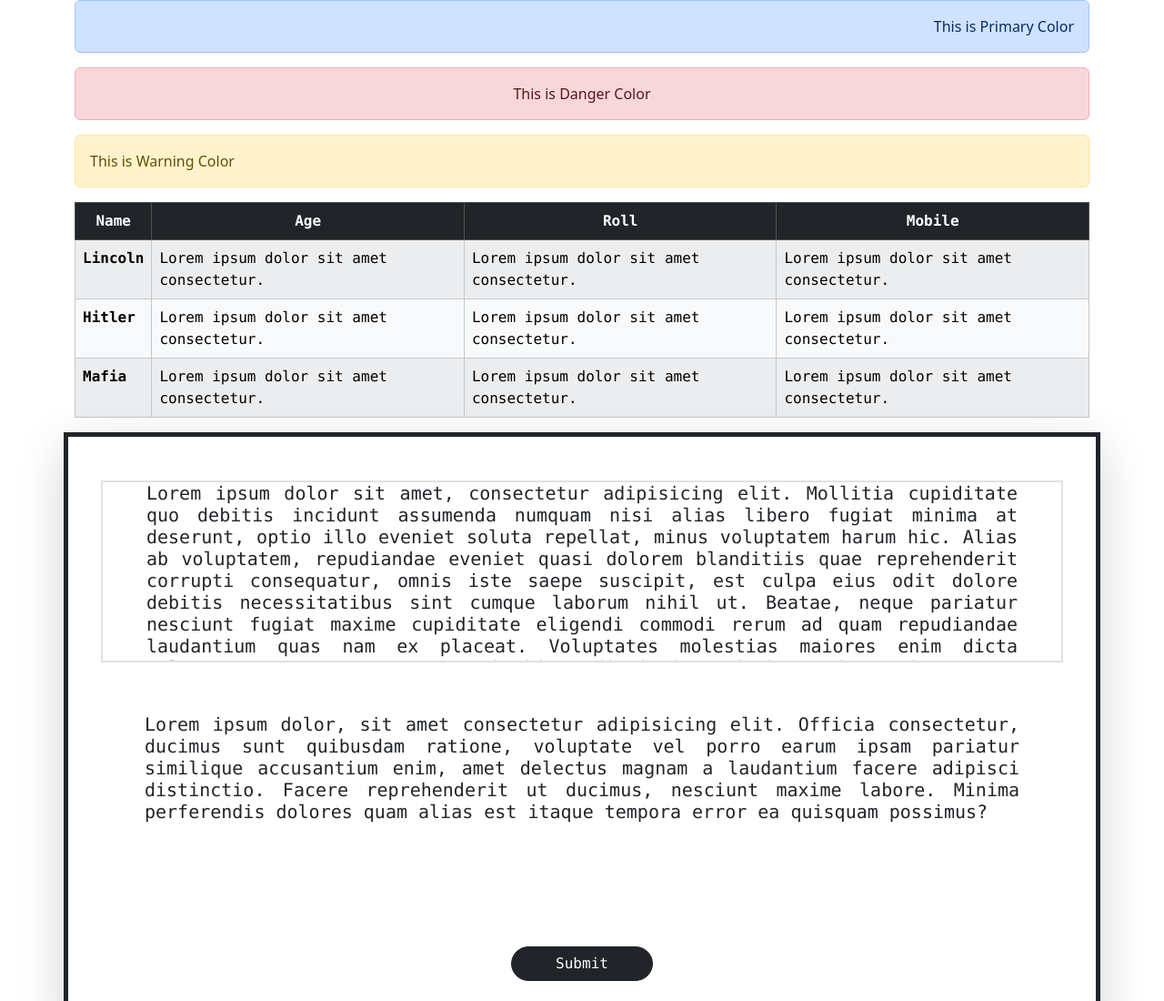
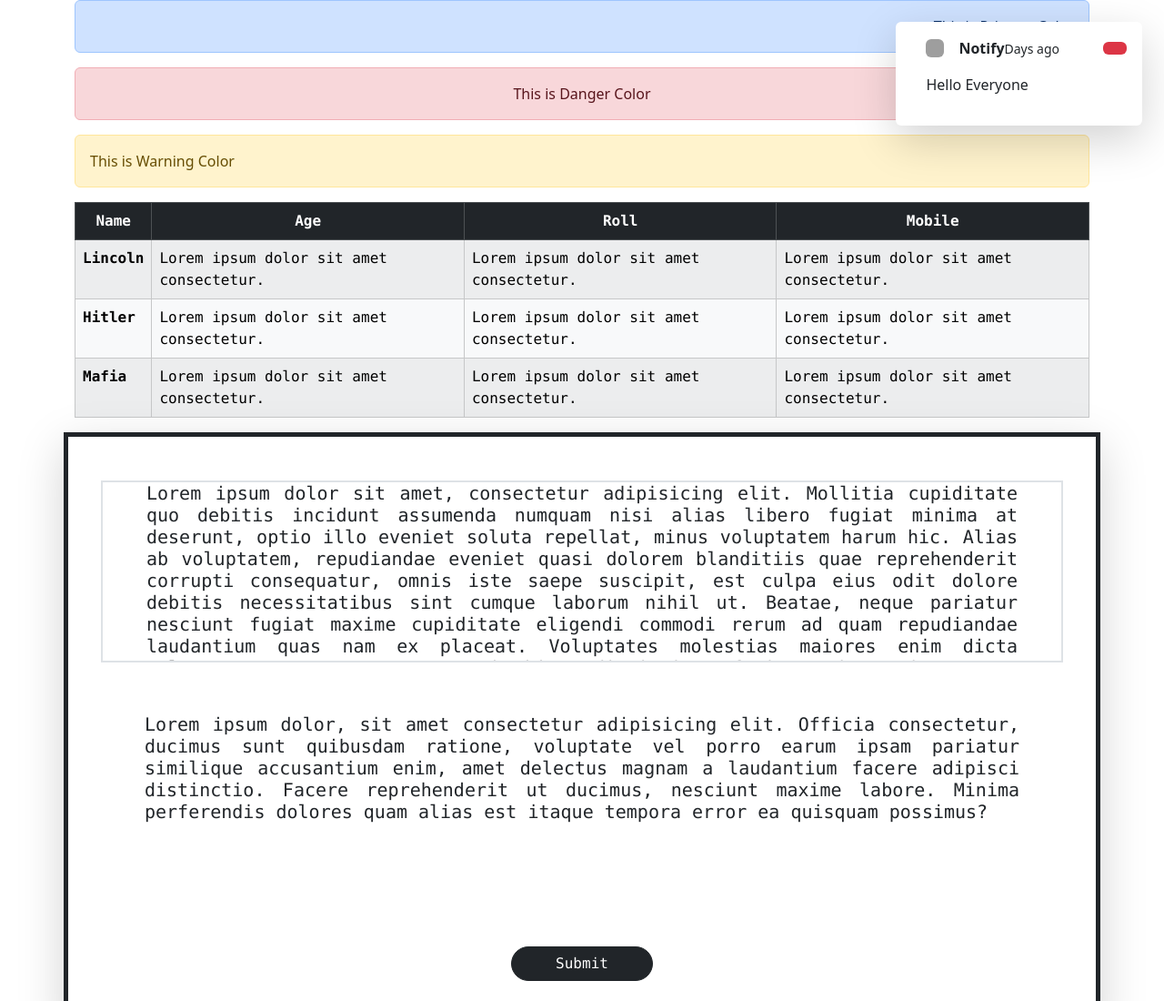
Before and after one commit to danielprinceD/Chat-Palace, a website: page bootstrap/index.html in a window 1280 px wide. Shown: the top 1100 px of the page at 91% size. Drawn offline with nearby package versions, Linux system fonts and the light colour scheme; grey boxes are pictures that could not be loaded.

Commit message:
feat:Toast BootStrap

```diff
--- a/bootstrap/index.html
+++ b/bootstrap/index.html
@@ -20,6 +20,23 @@
     }
   </style>
   <h1 class="d-block d-sm-none">Hello</h1>
+
+<!-- Toast -->
+
+  <div id="popup" class="alert shadow-lg m-4 position-fixed end-0 z-3 bg-white" role="alert" >
+    <div class="toast-header">
+
+      <img src="https://picsum.photos/seed/picsum/20"
+      class="rounded mx-3">
+      <strong class="me-auto">Notify</strong>
+      <small>Days ago</small>
+      <button  id="noty" class="btn bg-danger ms-5 "></button>
+    </div>
+    <div class="toast-body m-3 ">
+      Hello Everyone
+    </div>
+  </div>
+
 
 <!-- Alert -->
 
@@ -221,6 +238,14 @@
 
 
   <body>
+    <script>
+      popup = document.getElementById("popup")
+      noty = document.getElementById("noty");
+      noty.addEventListener("click" , ()=>{
+        popup.classList.add("d-none")
+
+      })
+    </script>
     <script src="../node_modules/bootstrap/dist//js/bootstrap.bundle.js"></script>
   </body>
 </html>
```
